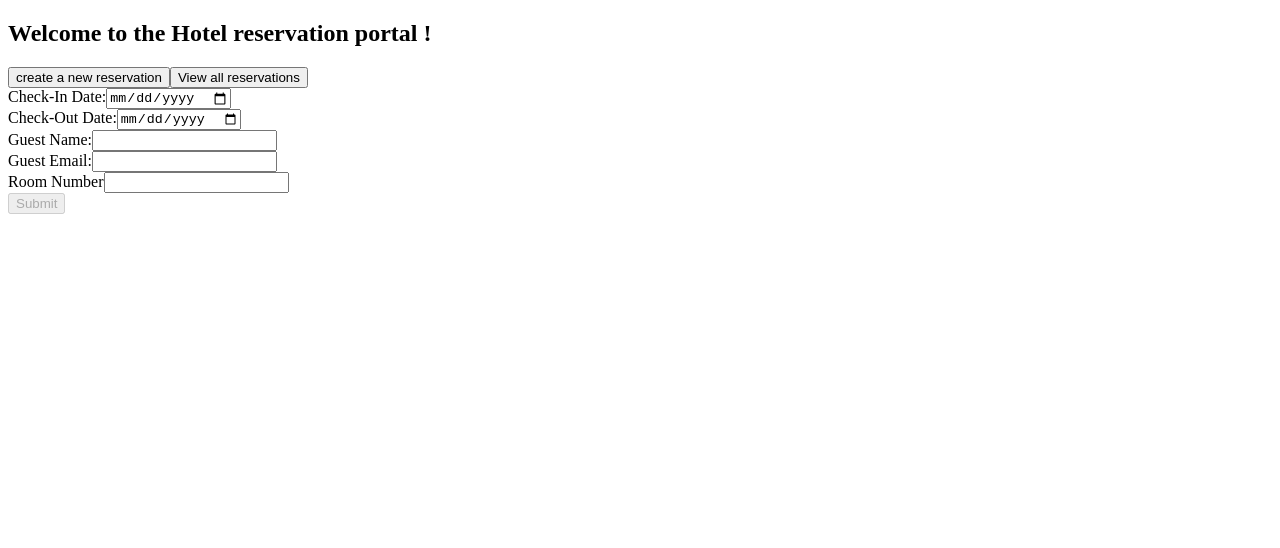
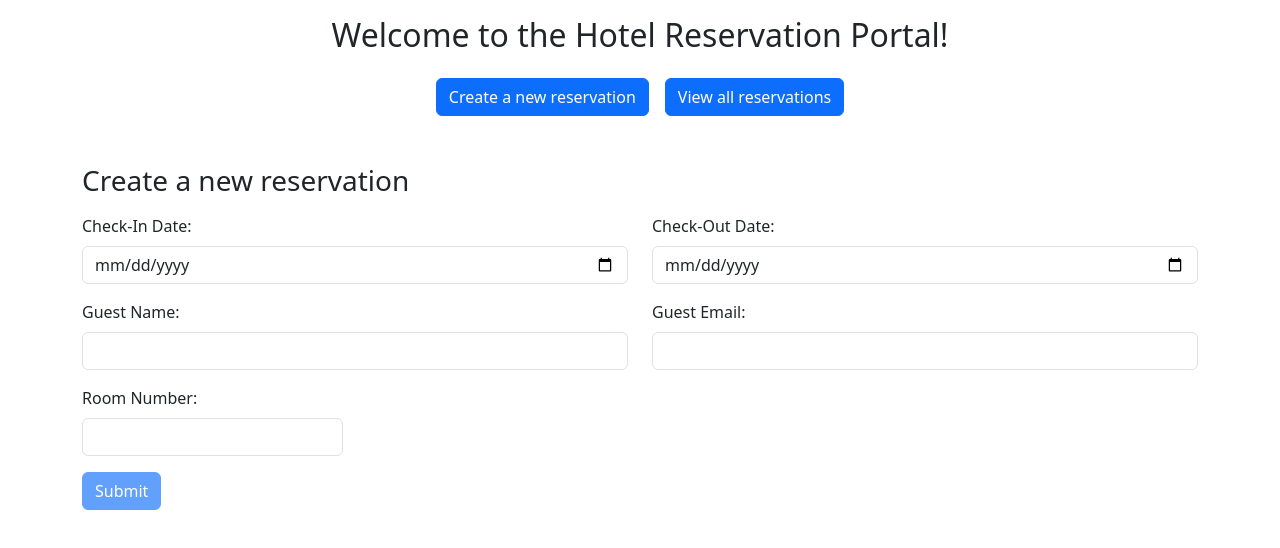
Before and after one commit to HibaIbrahimi/Hotel-Reservation, an Angular app: page /new in a window 1280 px wide. Shown: the top 548 px of the page. Built offline with nearby package versions, Linux system fonts and the light colour scheme.

Commit message:
Bootstrap styling

```diff
--- a/angular.json
+++ b/angular.json
@@ -25,9 +25,12 @@
               "src/assets"
             ],
             "styles": [
-              "src/styles.css"
+              "src/styles.css",
+              "node_modules/bootstrap/dist/css/bootstrap.min.css"
             ],
-            "scripts": []
+            "scripts": [
+              "node_modules/bootstrap/dist/js/bootstrap.min.js"
+            ]
           },
           "configurations": {
             "production": {
--- a/package.json
+++ b/package.json
@@ -18,6 +18,7 @@
     "@angular/platform-browser": "^17.3.0",
     "@angular/platform-browser-dynamic": "^17.3.0",
     "@angular/router": "^17.3.0",
+    "bootstrap": "5.3",
     "rxjs": "~7.8.0",
     "tslib": "^2.3.0",
     "zone.js": "~0.14.3"
--- a/src/app/app.component.html
+++ b/src/app/app.component.html
@@ -1,2 +1,3 @@
-
-<router-outlet />
+<div class="container">
+    <router-outlet></router-outlet>
+</div>
--- a/src/app/home/home.component.html
+++ b/src/app/home/home.component.html
@@ -1,5 +1,5 @@
-<div>
-    <h2>Welcome to the Hotel reservation portal !</h2>
-    <button [routerLink]="['/new']">create a new reservation</button>
-    <button [routerLink]="['/list']">View all reservations</button>
+<div class="text-center my-3">
+    <h2 class="mb-4">Welcome to the Hotel Reservation Portal!</h2>
+    <button class="btn btn-primary mx-2" [routerLink]="['/new']">Create a new reservation</button>
+    <button class="btn btn-primary mx-2" [routerLink]="['/list']">View all reservations</button>
 </div>
--- a/src/app/reservation-form/reservation-form.component.html
+++ b/src/app/reservation-form/reservation-form.component.html
@@ -1,45 +1,54 @@
 <app-home></app-home>
+
+<h3 class="mt-5 mb-3">Create a new reservation</h3>
+
 <form [formGroup]="reservationForm" (ngSubmit)="onSubmit()">
-    <div>
-        <label>Check-In Date:</label>
-        <input type="date" formControlName="checkInDate">
-        <div *ngIf="reservationForm.get('checkInDate')?.invalid && reservationForm.get('checkInDate')?.touched">
-            Check-in Date is Required
+
+    <div class="row mb-3">
+        <div class="col">
+            <label class="form-label">Check-In Date:</label>
+            <input class="form-control" type="date" formControlName="checkInDate">
+            <small class="text-danger" *ngIf="reservationForm.get('checkInDate')?.invalid && reservationForm.get('checkInDate')?.touched">
+                Check-In Date is required.
+            </small>
+        </div>
+
+        <div class="col">
+            <label class="form-label">Check-Out Date:</label>
+            <input class="form-control" type="date" formControlName="checkOutDate">
+            <small class="text-danger" *ngIf="reservationForm.get('checkOutDate')?.invalid && reservationForm.get('checkOutDate')?.touched">
+                Check-Out Date is required.
+            </small>
         </div>
     </div>
 
-    <div>
-        <label>Check-Out Date:</label>
-        <input type="date" formControlName="checkOutDate">
-        <div *ngIf="reservationForm.get('checkOutDate')?.invalid && reservationForm.get('checkOutDate')?.touched">
-            Check-out Date is Required
+    <div class="row mb-3">
+        <div class="col">
+            <label class="form-label">Guest Name:</label>
+            <input class="form-control" type="text" formControlName="guestName">
+            <small class="text-danger" *ngIf="reservationForm.get('guestName')?.invalid && reservationForm.get('guestName')?.touched">
+                Guest Name is required.
+            </small>
+        </div>
+
+        <div class="col">
+            <label class="form-label">Guest Email:</label>
+            <input class="form-control" type="email" formControlName="guestEmail">
+            <small class="text-danger" *ngIf="reservationForm.get('guestEmail')?.invalid && reservationForm.get('guestEmail')?.touched">
+                Guest Email is required.
+            </small>
         </div>
     </div>
 
-    <div>
-        <label>Guest Name:</label>
-        <input type="text" formControlName="guestName">
-        <div *ngIf="reservationForm.get('guestName')?.invalid && reservationForm.get('guestName')?.touched">
-            Guest Name is Required
+    <div class="row mb-3">
+        <div class="col-3">
+            <label class="form-label">Room Number:</label>
+            <input class="form-control" type="number" formControlName="roomNumber">
+            <small class="text-danger" *ngIf="reservationForm.get('roomNumber')?.invalid && reservationForm.get('roomNumber')?.touched">
+                Room Number is required.
+            </small>
         </div>
     </div>
 
-    <div>
-        <label>Guest Email:</label>
-        <input type="email" formControlName="guestEmail">
-        <div *ngIf="reservationForm.get('guestEmail')?.invalid && reservationForm.get('guestEmail')?.touched">
-            Guest Email is Required
-        </div>
-    </div>
-
-    <div>
-        <label>Room Number</label>
-        <input type="number" formControlName="roomNumber">
-        <div *ngIf="reservationForm.get('roomNumber')?.invalid && reservationForm.get('roomNumber')?.touched">
-            Room Number is Required
-        </div>
-    </div>
-
-    <button type="submit" [disabled]="reservationForm.invalid">Submit</button>
-
+    <button class="btn btn-primary" type="submit" [disabled]="reservationForm.invalid">Submit</button>
 </form>
--- a/src/app/reservation-list/reservation-list.component.html
+++ b/src/app/reservation-list/reservation-list.component.html
@@ -1,18 +1,37 @@
 <app-home></app-home>
-<h2>Reservation List</h2>
+
+<h3 class="mt-5 mb-3">Reservation List</h3>
+
+<table class="table table-striped">
+    <thead>
+        <tr>
+            <th>Guest</th>
+            <th>Email</th>
+            <th>Room No.</th>
+            <th>Check-In</th>
+            <th>Check-Out</th>
+            <th>Actions</th>
+        </tr>
+    </thead>
+    <tbody>
+        <tr *ngFor="let reservation of reservations">
+            <td>{{reservation.guestName}}</td>
+            <td>{{reservation.guestEmail}}</td>
+            <td>{{reservation.roomNumber}}</td>
+            <td> {{reservation.checkInDate}} </td>
+            <td>{{reservation.checkOutDate}}</td>
+            <td>
+                <button class="btn btn-sm btn-danger mx-1" (click)="deleteReservation(reservation.id)">Delete</button>
+                <button class="btn btn-sm btn-secondary mx-1" [routerLink]="['/edit', reservation.id]">Edit</button>
+            </td>
+        </tr>
+    </tbody>
+</table>
 
 <ul *ngIf="reservations.length; else noReservation">
-    <li *ngFor="let reservation of reservations">
-        Guest: {{reservation.guestName}} <br>
-        Email: {{reservation.guestEmail}} <br>
-        Check-In Date: {{reservation.checkInDate}} <br>
-        Check-Out Date: {{reservation.checkOutDate}} <br>
-        Room Number: {{reservation.roomNumber}}<br>
-        <button (click)="deleteReservation(reservation.id)">Delete</button>
-        <button [routerLink]="['/edit',reservation.id]">Edit</button>
-    </li>
+
 </ul>
 
 <ng-template #noReservation>
-    <p>No Reservation available.</p>
+    <p>No reservation available.</p>
 </ng-template>
```
Also changed, not shown: 1 other file (tests, documents, lock files or other folders).
